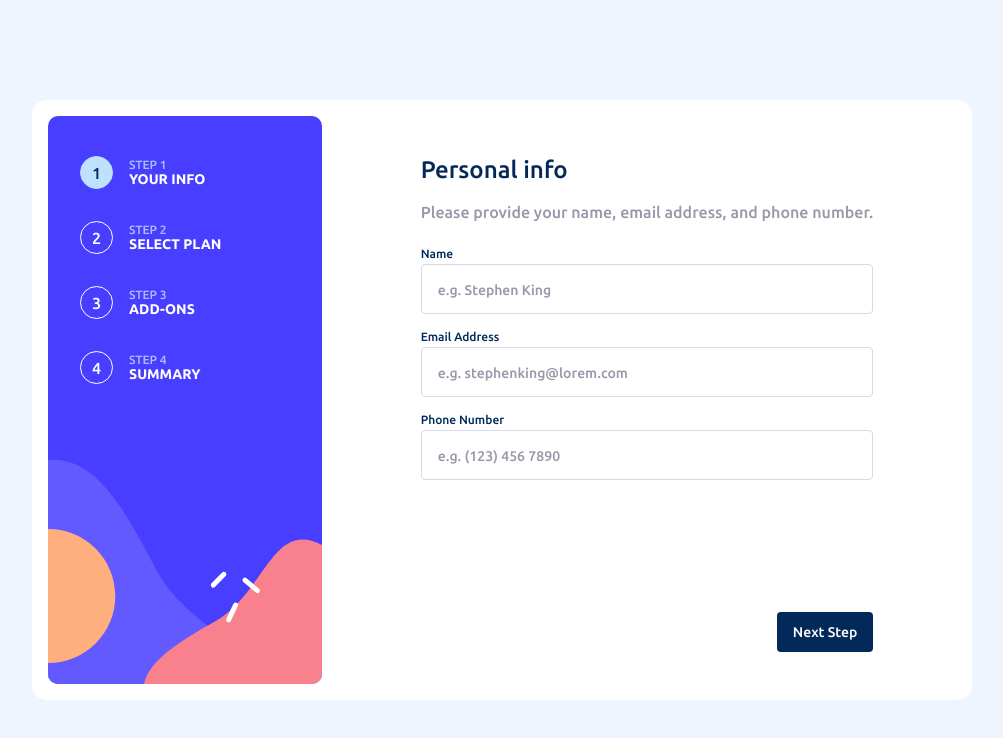
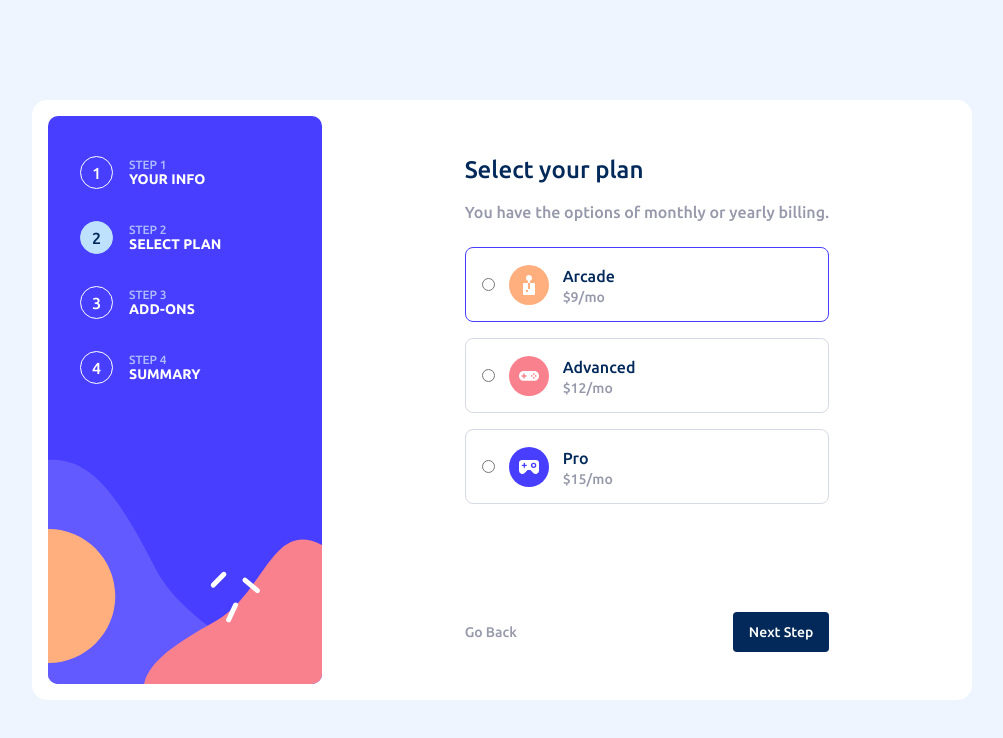
Before and after one commit to GlenOttley/multi-step-form, a React (Vite) app: page / in a window 1280 px wide. Shown: the top 738 px of the page, without its empty margins (138-1141 px from the left). Built offline with nearby package versions, Linux system fonts and the light colour scheme.

Commit message:
first iteration

```diff
--- a/src/App.tsx
+++ b/src/App.tsx
@@ -9,9 +9,9 @@ function App() {
 
   return (
     <div className='h-screen bg-bg px-4 md:flex md:items-center '>
-      <div className='rounded-xl mx-auto w-full max-w-[940px] items-stretch bg-white md:flex md:justify-between md:p-4'>
+      <div className='mx-auto w-full max-w-[940px] items-stretch rounded-xl bg-white md:flex md:justify-between md:p-4'>
         <Sidebar />
-
+        <main className='relative top-[99px] mx-auto rounded-lg bg-white px-6 py-8 md:top-0 md:mt-0  md:rounded-none md:bg-transparent md:px-0 md:pl-4 md:pt-10 '>
           {currentStep === 1 ? (
             <PersonalInfo />
           ) : currentStep === 2 ? (
@@ -19,6 +19,7 @@ function App() {
           ) : (
             <h1>Step three</h1>
           )}
+        </main>
       </div>
     </div>
   )
--- a/src/Context.tsx
+++ b/src/Context.tsx
@@ -14,6 +14,7 @@ interface FormData {
   name: string
   email: string
   phone: string
+  plan: 'arcade' | 'advanced' | 'pro'
 }
 
 export interface Context {
@@ -24,15 +25,17 @@ export interface Context {
 }
 
 export const AppContext = createContext<Context>({
-  currentStep: 1,
+  currentStep: 2,
   setCurrentStep: () => {},
   formData: {} as FormData,
   setFormData: () => {},
 })
 
 const Context = ({ children }: ComponentProps) => {
-  const [currentStep, setCurrentStep] = useState<number>(1)
-  const [formData, setFormData] = useState<FormData>({} as FormData)
+  const [currentStep, setCurrentStep] = useState<number>(2)
+  const [formData, setFormData] = useState<FormData>({
+    plan: 'arcade',
+  } as FormData)
 
   return (
     <AppContext.Provider
--- a/src/components/PersonalInfo.tsx
+++ b/src/components/PersonalInfo.tsx
@@ -22,11 +22,12 @@ const PersonalInfo = (): JSX.Element => {
 
   function handleNextStep() {
     if (validate()) {
-      setFormData({
+      setFormData((prev) => ({
+        ...prev,
         name,
         email,
         phone,
-      })
+      }))
       setCurrentStep((currentStep) => currentStep + 1)
     }
   }
@@ -106,7 +107,7 @@ const PersonalInfo = (): JSX.Element => {
           handleNextStep()
         }}
         aria-describedby='formDescription'
-        className='md:rounded-none relative top-[99px] mx-auto rounded-lg bg-white px-6 py-8 drop-shadow-md md:top-0 md:mt-0 md:flex md:flex-col md:justify-between md:bg-transparent md:px-0 md:pl-4 md:pt-10 md:drop-shadow-none '
+        className='h-full md:flex md:flex-col md:justify-between'
       >
         <fieldset>
           <legend className='mb-4 text-heading-md text-denim'>
@@ -217,7 +218,7 @@ const PersonalInfo = (): JSX.Element => {
           <Stepper submitFunction={handleNextStep} />
         </div>
       </form>
-      <div className='md:hidden'>
+      <div className='fixed inset-x-0 bottom-0  md:hidden'>
         <Stepper submitFunction={handleNextStep} />
       </div>
     </>
--- a/src/components/SelectPlan.tsx
+++ b/src/components/SelectPlan.tsx
@@ -1,9 +1,13 @@
-import { useContext } from 'react'
+import { ChangeEvent, MouseEventHandler, useContext } from 'react'
 import { AppContext } from '../Context'
 import Stepper from './Stepper'
+import iconArcade from '../assets/images/icon-arcade.svg'
+import iconAdvanced from '../assets/images/icon-advanced.svg'
+import iconPro from '../assets/images/icon-pro.svg'
 
 const SelectPlan = (): JSX.Element => {
-  const { formData } = useContext(AppContext)
+  const { formData, setFormData } = useContext(AppContext)
+  const { plan } = formData
 
   function handleNextStep() {
     console.log(formData)
@@ -18,24 +22,86 @@ const SelectPlan = (): JSX.Element => {
           handleNextStep()
         }}
         aria-describedby='formDescription'
-        className='md:rounded-none mx-auto my-[99px] rounded-lg bg-white px-6 py-8 drop-shadow-md md:mt-0 md:bg-transparent md:px-0 md:pl-4 md:pt-10 md:drop-shadow-none '
+        className='h-full md:flex md:flex-col md:justify-between'
       >
         <fieldset>
           <legend className='mb-4 text-heading-md text-denim'>
-            Personal info
+            Select your plan
           </legend>
           <span
             id='formDescription'
             className='mb-[22px] block text-lg text-grey'
           >
-            Please provide your name, email address, and phone number.
+            You have the options of monthly or yearly billing.
           </span>
+
+          <div className='flex flex-col gap-4'>
+            <label
+              htmlFor='arcade'
+              className={`rounded-md flex cursor-pointer items-center gap-[14px] border p-4 ${plan == 'arcade' ? 'border-purple' : 'border-light-grey'}`}
+            >
+              <input
+                type='radio'
+                name='plan'
+                id='arcade'
+                // className='sr-only'
+                onChange={() =>
+                  setFormData((prev) => ({ ...prev, plan: 'arcade' }))
+                }
+              />
+              <img src={iconArcade} alt='' />
+              <div className='flex flex-col justify-center'>
+                <span className='text-lg font-medium text-denim'>Arcade</span>
+                <span className='text-md font-normal text-grey'>$9/mo</span>
+              </div>
+            </label>
+
+            <label
+              htmlFor='advanced'
+              className={`rounded-md flex cursor-pointer items-center gap-[14px] border p-4 ${plan == 'advanced' ? 'border-purple' : 'border-light-grey'}`}
+            >
+              <input
+                type='radio'
+                name='plan'
+                id='advanced'
+                // className='sr-only'
+                onChange={() =>
+                  setFormData((prev) => ({ ...prev, plan: 'advanced' }))
+                }
+              />
+              <img src={iconAdvanced} alt='' />
+              <div className='flex flex-col justify-center'>
+                <span className='text-lg font-medium text-denim'>Advanced</span>
+                <span className='text-md font-normal text-grey'>$12/mo</span>
+              </div>
+            </label>
+
+            <label
+              htmlFor='pro'
+              className={`rounded-md flex cursor-pointer items-center gap-[14px] border p-4 ${plan == 'pro' ? 'border-purple' : 'border-light-grey'}`}
+            >
+              <input
+                type='radio'
+                name='plan'
+                id='pro'
+                // className='sr-only'
+                onChange={() =>
+                  setFormData((prev) => ({ ...prev, plan: 'pro' }))
+                }
+              />
+              <img src={iconPro} alt='' />
+              <div className='flex flex-col justify-center'>
+                <span className='text-lg font-medium text-denim'>Pro</span>
+                <span className='text-md font-normal text-grey'>$15/mo</span>
+              </div>
+            </label>
+          </div>
         </fieldset>
         <div className='hidden md:block'>
           <Stepper submitFunction={handleNextStep} />
         </div>
       </form>
-      <div className='md:hidden'>
+      <div className='fixed inset-x-0 bottom-0  md:hidden'>
         <Stepper submitFunction={handleNextStep} />
       </div>
     </>
--- a/src/components/Stepper.tsx
+++ b/src/components/Stepper.tsx
@@ -14,7 +14,7 @@ const Stepper = ({ submitFunction }: ComponentProps): JSX.Element => {
 
   return (
     <div
-      className={`absolute inset-x-0 bottom-0 flex items-center bg-white p-4 md:static md:w-auto md:p-0 ${currentStep > 1 ? 'justify-between' : 'justify-end'}`}
+      className={` flex items-center bg-white p-4 md:static md:w-auto md:p-0 ${currentStep > 1 ? 'justify-between' : 'justify-end'}`}
     >
       {currentStep > 1 && (
         <button
--- a/tailwind.config.js
+++ b/tailwind.config.js
@@ -9,6 +9,7 @@ export default {
     borderRadius: {
       none: '0px',
       sm: '4px',
+      md: '8px',
       lg: '10px',
       xl: '15px',
       full: '9999px',
```
Lines whose indentation alone changed are shown as unchanged.
